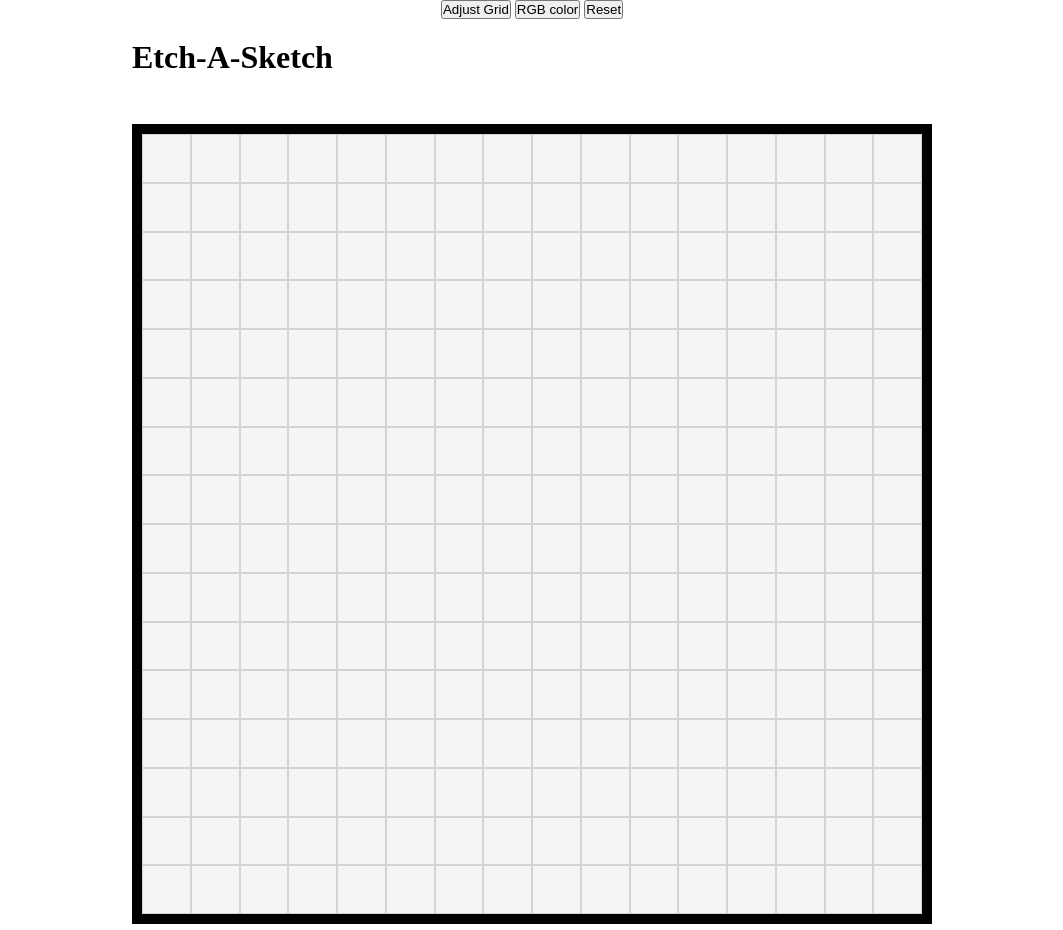
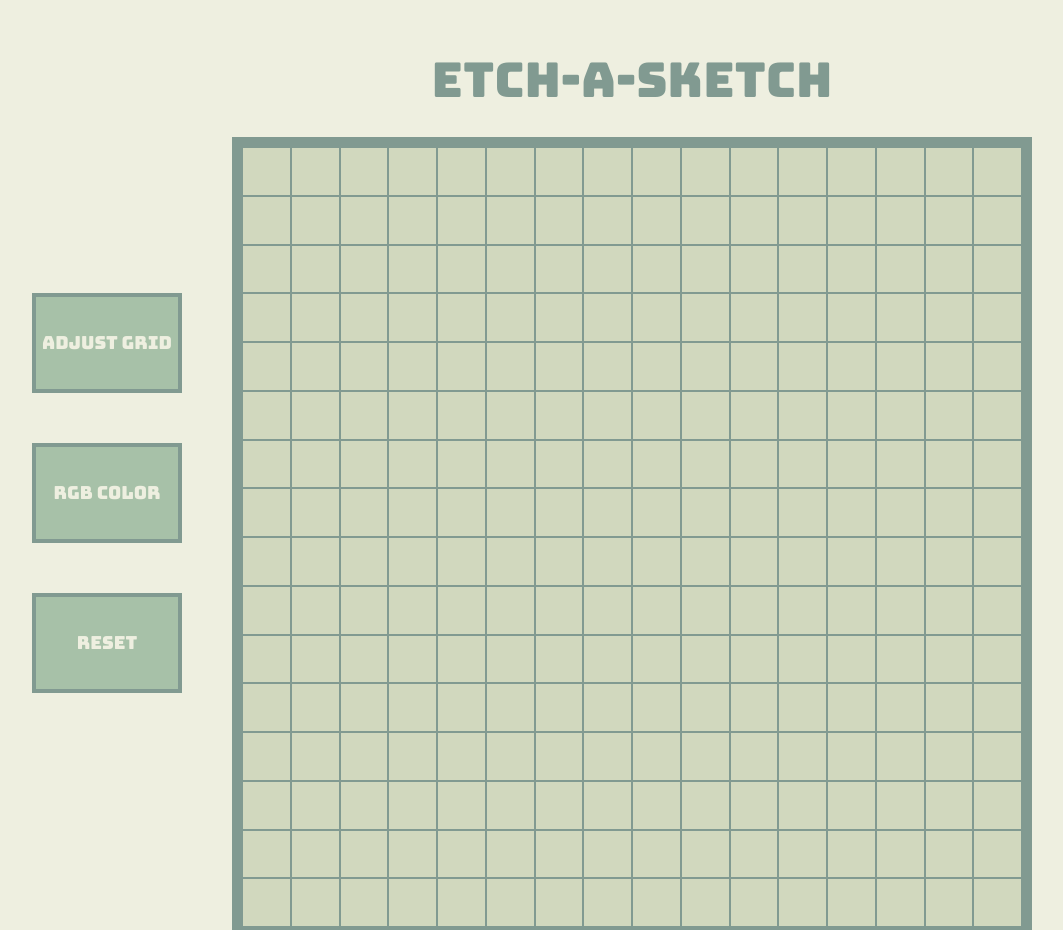
Before and after one commit to barryweb/etch-a-sketch, a plain HTML site: page index.html in a window 1280 px wide. Shown: the top 930 px of the page, without its empty margins (108-1171 px from the left). Drawn offline with Linux system fonts and the light colour scheme.

Commit message:
add flex property to new HTML elements

```diff
--- a/styles.css
+++ b/styles.css
@@ -4,26 +4,64 @@
 	padding: 0;
 }
 
-.flex-container {
-	max-width: 250px;
-	min-width: 250px;
-	margin: 0 auto;
+body {
+	background: rgb(238, 239, 224);
 	display: flex;
 	flex-direction: column;
-	align-items: center;
-	gap: 20px;
+}
+
+h1 {
+	color: rgb(129, 154, 145);
+	text-align: center;
+	font-family: "Bungee", sans-serif;
+ 	font-weight: 400;
+	font-size: 3rem;
+}
+
+.flex-container {
+	display: flex;
+	flex-direction: row;
+	justify-content: center;
+	gap: 50px;
+	padding: 48px;
+}
+
+.header-wrapper {
+	display: flex;
+	flex-direction: column;
+	gap: 26px;
+}
+
+.button-container {
+	display: flex;
+	flex-direction: column;
+	justify-content: center;
+	gap: 50px;
 }
 
 #container {
-	border: 10px solid black;
+	border: 10px solid rgb(129, 154, 145);
 	width: 800px;
 	height: 800px;
-	margin: 3rem auto;
 	display: flex;
 	flex-wrap: wrap;
-	background-color: whitesmoke;
+	background-color: rgb(209, 216, 190);
 }
 
 .square {
-	border: 1px solid lightgray;
+	border: 1px solid rgb(129, 154, 145);
 }
+
+#btn,
+#rgbBtn,
+#resetBtn {
+	background-color: rgb(167, 193, 168);
+	border: 4px solid rgb(129, 154, 145);
+	width: 150px;
+	height: 100px;
+	padding: 6px;
+	font-size: 18px;
+	font-weight: 400;
+	color: rgb(238, 239, 224);
+	font-family: "Bungee", sans-serif;
+}
```
